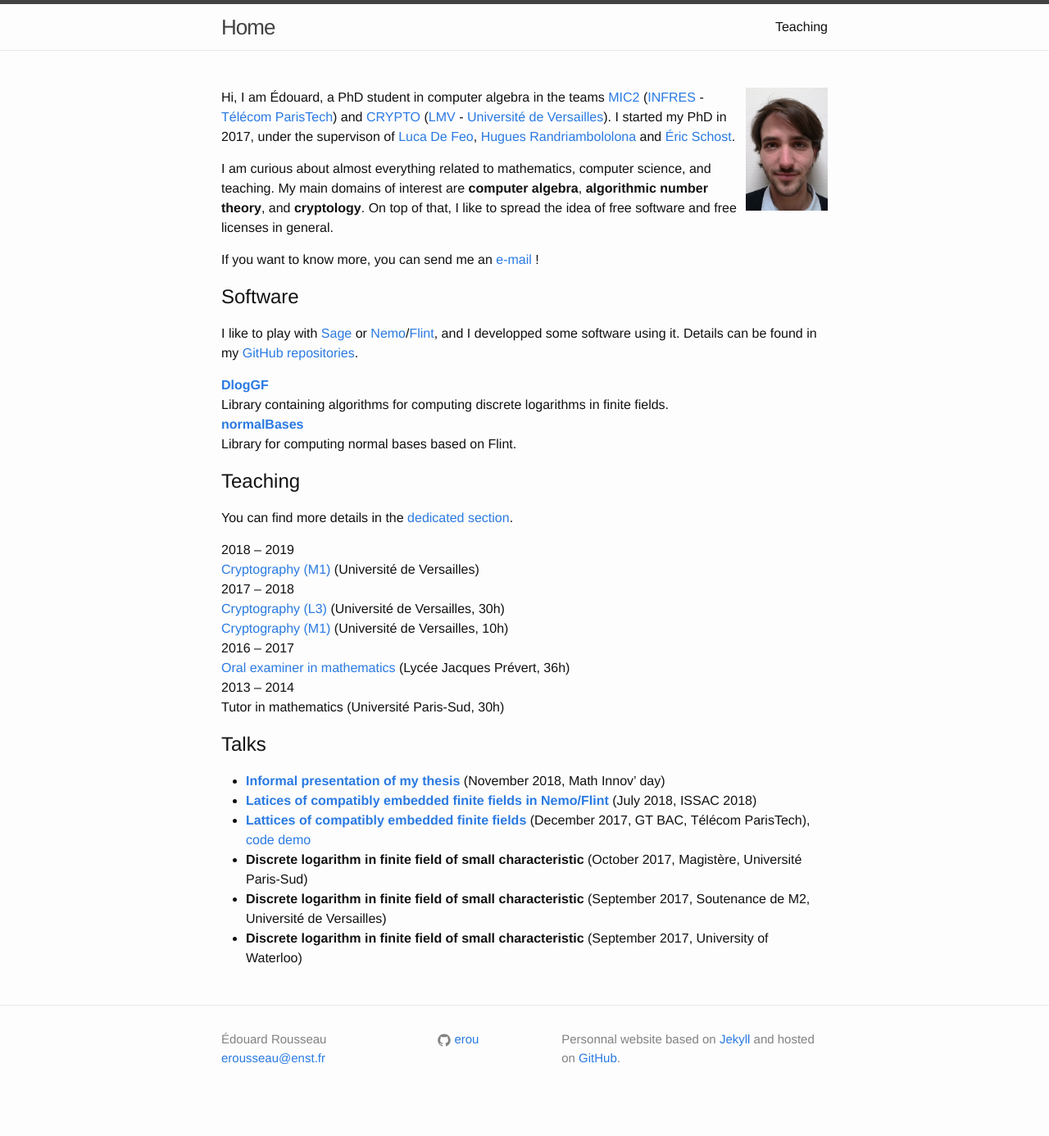
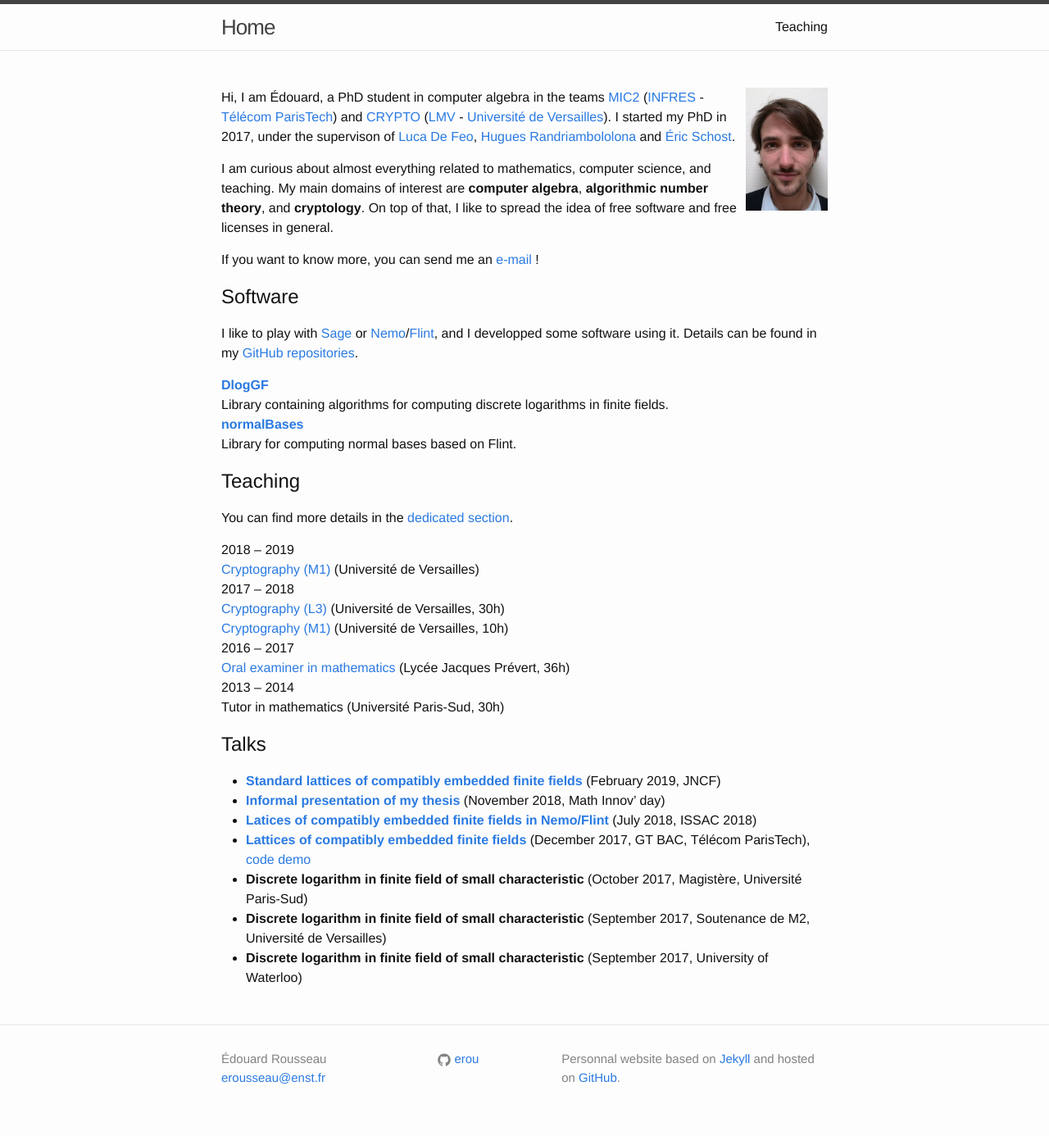
Before and after one commit to erou/erou.github.io, a Jekyll site: the page built from index.md, in a window 1280 px wide. Shown: the whole page at 82% size. Built offline with Jekyll 4.4.1, drawn with Linux system fonts in a browser that asks for light colours; before the commit the page ends 1362 px from its top, so only the background shows below that.

Commit message:
new talk

```diff
--- a/index.md
+++ b/index.md
@@ -49,6 +49,8 @@ You can find more details in the [dedicated section](teaching).
 
 ## Talks
 
+* [**Standard lattices of compatibly embedded finite fields**](talk-jncf.pdf)
+  (February 2019, JNCF)
 * [**Informal presentation of my thesis**](talk-dim.pdf) (November 2018, Math Innov' day)
 * [**Latices of compatibly embedded finite fields in Nemo/Flint**](https://mybinder.org/v2/gh/erou/Nemo-embeddings-demo/master?filepath=demo.ipynb) (July 2018, ISSAC 2018)
 * [**Lattices of compatibly embedded finite fields**](talk-gtbac.pdf) (December 2017, GT BAC,
```
Also changed, not shown: 1 other file.
